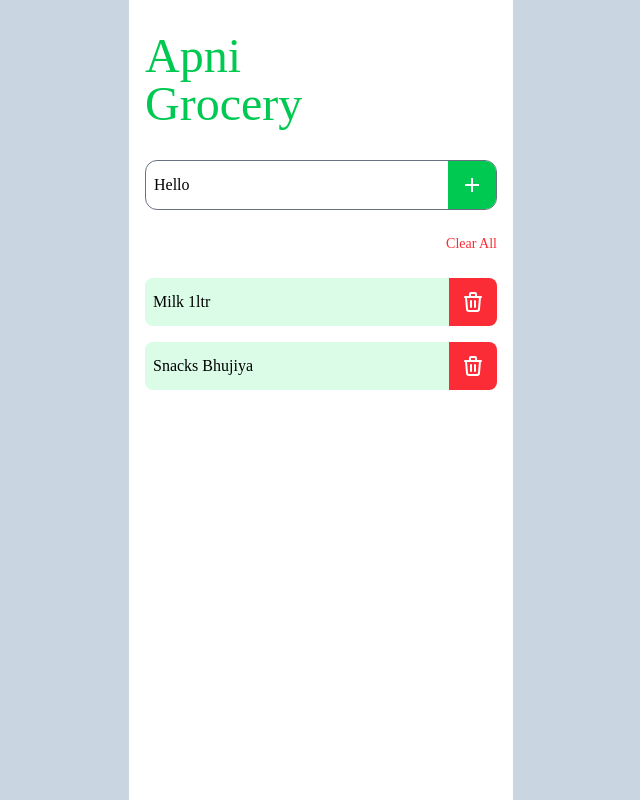
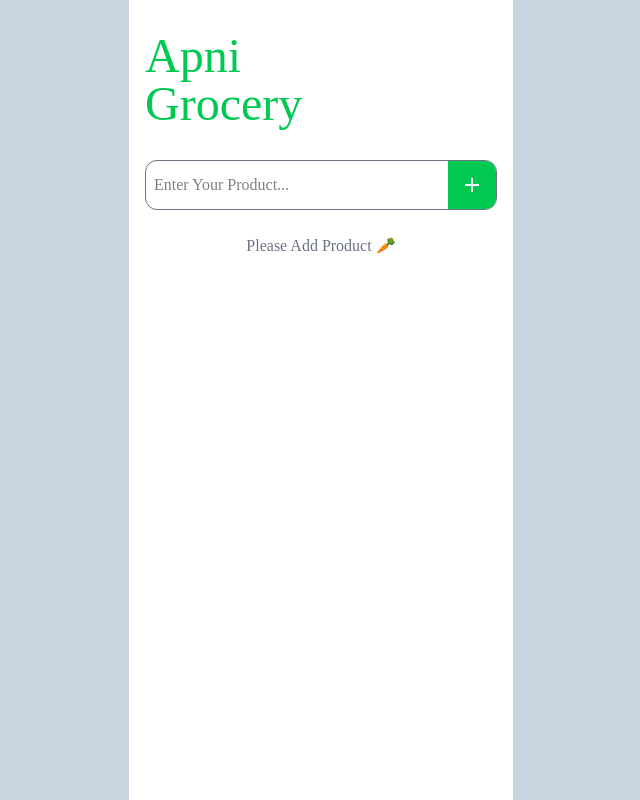
Before and after one commit to A-Coder02/pronttera-react, a React (Vite) app: page / in a window 1280 px wide. Shown: the whole page, without its empty margins (319-959 px from the left). Built offline with nearby package versions, Linux system fonts and the light colour scheme.

Commit message:
implemented functionalities

```diff
--- a/package.json
+++ b/package.json
@@ -14,7 +14,8 @@
     "react": "^19.0.0",
     "react-dom": "^19.0.0",
     "react-icons": "^5.5.0",
-    "tailwindcss": "^4.1.4"
+    "tailwindcss": "^4.1.4",
+    "uuid": "^11.1.0"
   },
   "devDependencies": {
     "@eslint/js": "^9.22.0",
--- a/src/App.jsx
+++ b/src/App.jsx
@@ -3,25 +3,74 @@ import Headline from "./components/Headline";
 import InputWithButton from "./components/InputWithButton";
 import ClearAllButton from "./components/ClearAllButton";
 import GroceryList from "./components/GroceryList/GroceryList";
+import { v4 as uuidv4 } from "uuid";
 // Apni Groccery
 // 1) UI
 // 2) Split into Components
 // Headline, Input, ClearAllButton, Product List, Product Items
 const App = () => {
-  const [list, setList] = useState([
-    { id: 1, name: "Milk 1ltr" },
-    { id: 2, name: "Snacks Bhujiya" },
-  ]);
+  const [list, setList] = useState([]);
+  // []{} id, name
+
+  // InputWithButton
+  const [inputValue, setInputValue] = useState("");
+  function inputHandler(e) {
+    setInputValue(e.target.value);
+  }
+  function onSubmitInputValue() {
+    console.log("Added : ", inputValue);
+    console.log("ID: ", uuidv4());
+    const newProduct = {
+      id: uuidv4(),
+      name: inputValue,
+    };
+    //
+    const newList = [...list, newProduct];
+    console.log({ newList, list, newProduct });
+    setList(newList);
+    setInputValue("");
+    //
+  }
+
+  function onClickClearAll() {
+    setList([]);
+  }
+
+  function onDelete(productId) {
+    console.log("Clicked on Delete Icon");
+    console.log({ productId, list });
+    const filteredList = list.filter(function (product) {
+      if (product.id === productId) {
+        return false;
+      } else {
+        return true;
+      }
+    });
+    console.log({ filteredList });
+    setList(filteredList);
+  }
+  // State Lifting
   return (
     <div className="mx-auto py-8 px-4 max-w-96 bg-white h-screen ">
       <Headline>Apni Grocery</Headline>
       <div className="flex flex-col gap-6">
         {/* Input */}
-        <InputWithButton />
+        <InputWithButton
+          inputValue={inputValue}
+          inputHandler={inputHandler}
+          onSubmit={onSubmitInputValue}
+          placeholder="Enter Your Product..."
+        />
         {/* Clear All */}
-        <ClearAllButton />
+        {list.length !== 0 ? (
+          <ClearAllButton onClick={onClickClearAll} />
+        ) : null}
         {/* GroceryList */}
-        <GroceryList list={list} />
+        {list.length > 0 ? (
+          <GroceryList list={list} onDelete={onDelete} />
+        ) : (
+          <p className="text-gray-500 text-center">Please Add Product 🥕</p>
+        )}
       </div>
     </div>
   );
--- a/src/components/ClearAllButton.jsx
+++ b/src/components/ClearAllButton.jsx
@@ -1,13 +1,10 @@
 import React from "react";
 
-const ClearAllButton = () => {
-  function onClick() {
-    alert("Clear All Clicked!");
-  }
+const ClearAllButton = (props) => {
   return (
     <div>
       <button
-        onClick={onClick}
+        onClick={props.onClick}
         className="text-red-500 text-sm cursor-pointer block ml-auto"
       >
         Clear All
--- a/src/components/GroceryList/GroceryList.jsx
+++ b/src/components/GroceryList/GroceryList.jsx
@@ -5,7 +5,14 @@ const GroceryList = (props) => {
   return (
     <ul type="none">
       {props.list.map((listItem) => {
-        return <GroceryListItem name={listItem.name} />;
+        return (
+          <GroceryListItem
+            key={listItem.id}
+            id={listItem.id}
+            name={listItem.name}
+            onDelete={props.onDelete}
+          />
+        );
       })}
     </ul>
   );
--- a/src/components/GroceryList/GroceryListItem.jsx
+++ b/src/components/GroceryList/GroceryListItem.jsx
@@ -2,10 +2,19 @@ import React from "react";
 import { TbTrash } from "react-icons/tb";
 
 const GroceryListItem = (props) => {
+  function onDelete() {
+    console.log(props.name);
+    const id = props.id;
+    props.onDelete(id);
+  }
+
   return (
     <li className="bg-green-100 mb-4 rounded-lg flex items-center overflow-hidden ">
       <span className="flex-1 p-2">{props.name}</span>
-      <button className="p-2 bg-red-500 cursor-pointer aspect-square w-8 flex-[0_0_48px] grid place-content-center ">
+      <button
+        onClick={onDelete}
+        className="p-2 bg-red-500 cursor-pointer aspect-square w-8 flex-[0_0_48px] grid place-content-center "
+      >
         <TbTrash className="text-white aspect-square text-2xl" />
       </button>
     </li>
--- a/src/components/InputWithButton.jsx
+++ b/src/components/InputWithButton.jsx
@@ -2,22 +2,26 @@ import React, { useState } from "react";
 import { BiPlus } from "react-icons/bi";
 
 const InputWithButton = (props) => {
-  // value, onChange, onClick
-  const [inputValue, setInputValue] = useState("Hello");
-  function inputHandler(e) {
-    console.log(e.target.value);
-    setInputValue(e.target.value);
-  }
+  const { placeholder, inputValue, inputHandler, onSubmit } = props;
 
   function onClickButton() {
-    alert(inputValue);
+    onSubmit();
   }
   // Events
   return (
     <div className="input-wrapper border border-gray-500 rounded-xl flex overflow-hidden">
       <input
+        placeholder={placeholder}
         value={inputValue}
-        onChange={inputHandler}
+        // onChange={inputHandler}
+        onKeyDown={(e) => {
+          console.log(e.target.value);
+          if (e.key === "Enter") {
+            onSubmit();
+          } else {
+            inputHandler(e);
+          }
+        }}
         type="text"
         className="flex-1 p-2"
       />
```
Also changed, not shown: 2 other files (tests, documents, lock files or other folders).
